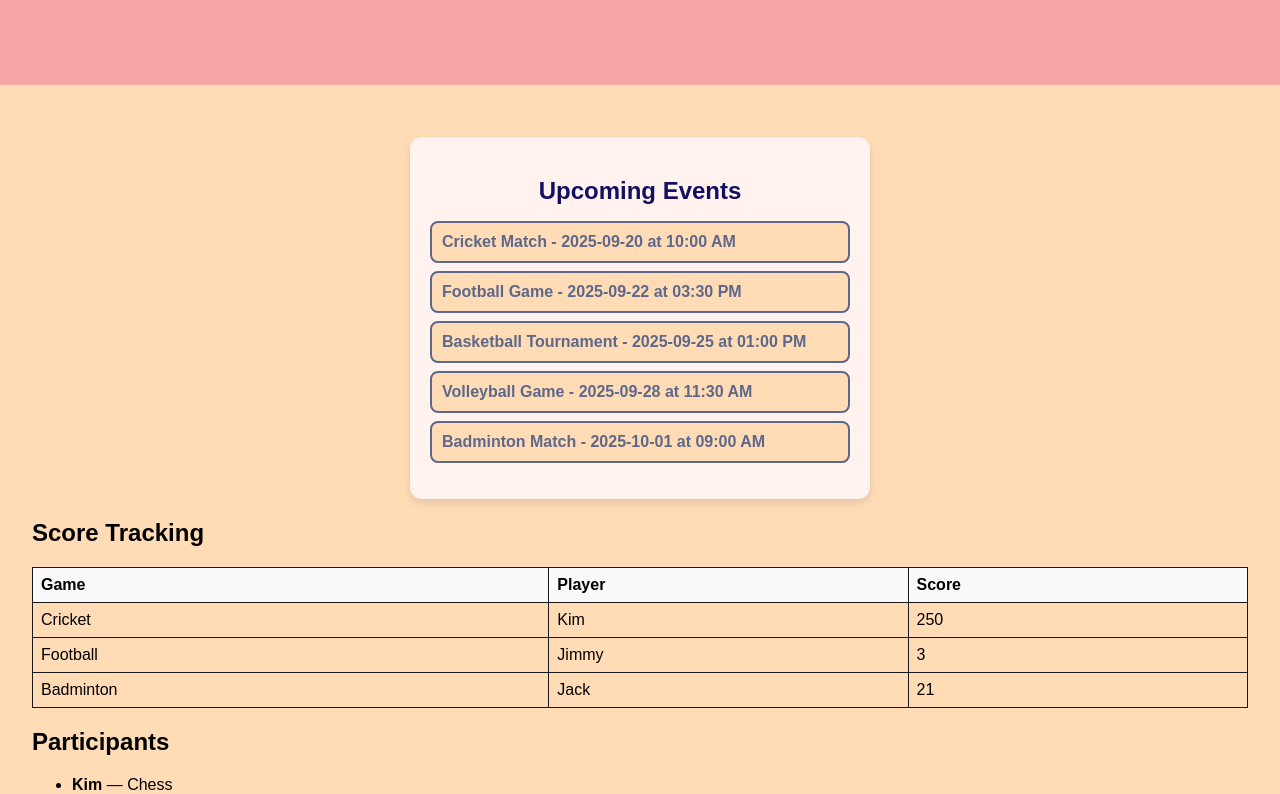
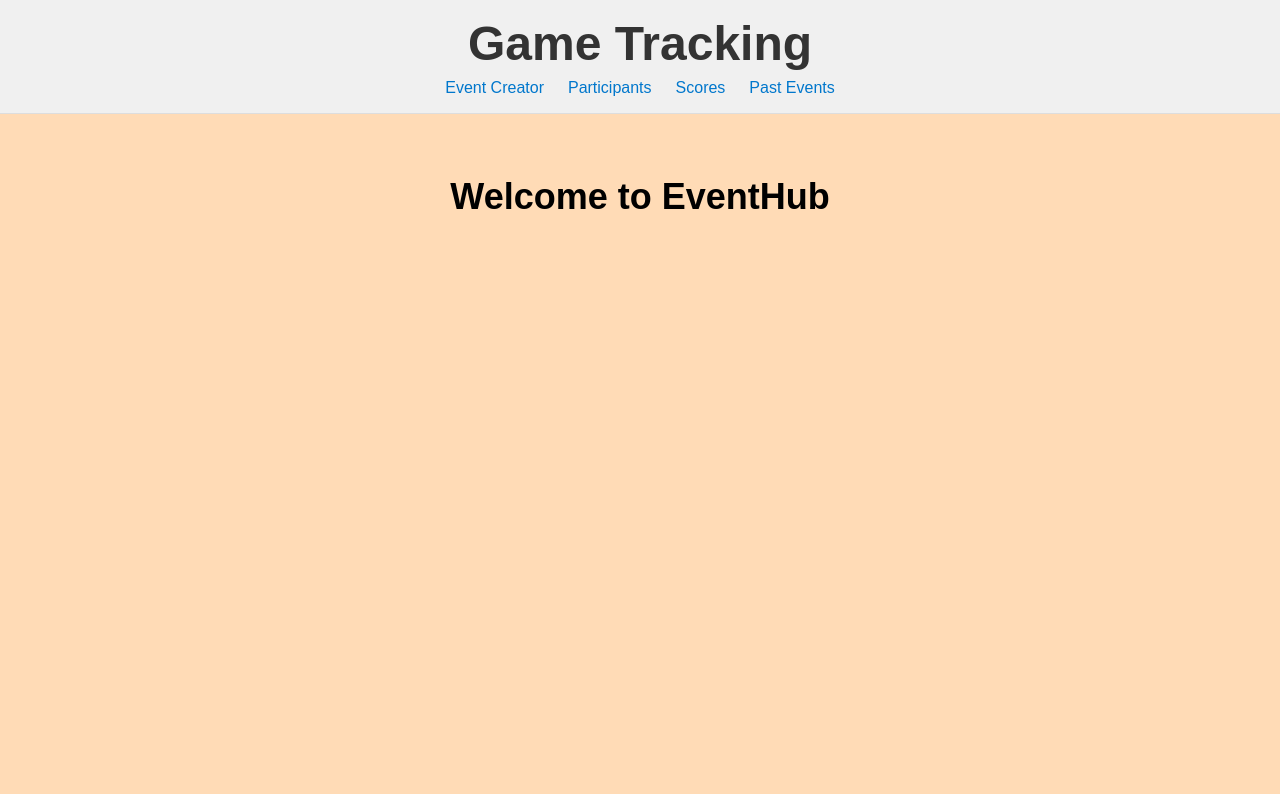
Before and after one commit to DOad22/Track-Event_Full_Stack_Project, a React (Vite) app: page / in a window 1280 px wide. Shown: the top 794 px of the page. Built offline with nearby package versions, Linux system fonts and the light colour scheme.

Commit message:
added the routing in header for navigating to several components of the app

```diff
--- a/src/App.css
+++ b/src/App.css
@@ -14,3 +14,8 @@ body {
   margin: 0;
   padding: 0;
 }
+
+main{
+  text-align: center;
+  font-size: 1.5rem;
+}
--- a/src/App.tsx
+++ b/src/App.tsx
@@ -1,27 +1,28 @@
-import '../src/App.css'
-import EventCreator from './components/event-creator/EventCreator';
+import "../src/App.css";
+import { BrowserRouter as Router, Routes, Route } from "react-router-dom";
+ import EventCreator from "./components/event-creator/EventCreator";
 import ScoreTracking from "./components/score-tracker/score";
 import PastEvents from "./components/event-history/PastEvents";
 import ParticipantList from "./components/participant-manager/ParticipantList";
+import Header from "./Header/header";
+
 function App() {
-
-return (
-    <div className="app">
-      <header className="app-header">
-        <h1>Game tracking </h1>
-      </header>
-      <main>
-        <EventCreator/>
-        <ScoreTracking />
-        <ParticipantList />
-        <PastEvents/>
-      </main>
-      <footer className="app-footer">
-        <p>
-          Created by: Daljeet Kaur, Sukhtab Singh Warya, Prabhjot Singh, Arshnoorpreet Kaur
-        </p>
-      </footer>
-    </div>
+  return (
+    <Router>
+      <div className="app">
+        <Header />
+        <main>
+          <Routes>
+            <Route path="/" element={<h2>Welcome to EventHub</h2>} />
+            <Route path="/create" element={<EventCreator />} />
+            <Route path="/scores" element={<ScoreTracking />} />
+            <Route path="/participants" element={<ParticipantList />} />
+            <Route path="/past" element={<PastEvents />} />
+          </Routes>
+        </main>
+        {/* <Footer /> */}
+      </div>
+    </Router>
   );
 }
 
--- /dev/null
+++ b/src/Header/header.css
@@ -0,0 +1,36 @@
+.header {
+  background-color: #f0f0f0;
+  padding: 1rem;
+  border-bottom: 1px solid #ddd;
+  text-align: center;
+}
+
+.header h1 {
+  margin: 0;
+  font-size: 3.0rem;
+  color: #333;
+
+}
+
+.header nav ul {
+  list-style: none;
+  padding: 0;
+  margin: 0.5rem 0 0 0;
+  display: flex;
+  justify-content: center;
+  gap: 1.5rem;
+}
+
+.header nav ul li {
+  display: inline;
+}
+
+.header nav ul li a {
+  text-decoration: none;
+  color: #0077cc;
+  font-weight: 500;
+}
+
+.header nav ul li a:hover {
+  text-decoration: underline;
+}
--- /dev/null
+++ b/src/Header/header.tsx
@@ -0,0 +1,21 @@
+import React from "react";
+import { Link } from "react-router-dom";
+import "./header.css";
+
+const Header: React.FC = () => {
+  return (
+    <header className="header">
+      <h1>Game Tracking</h1>
+      <nav>
+        <ul>
+          <li><Link to="/create">Event Creator</Link></li>
+          <li><Link to="/participants">Participants</Link></li>
+          <li><Link to="/scores">Scores</Link></li>
+          <li><Link to="/past">Past Events</Link></li>
+        </ul>
+      </nav>
+    </header>
+  );
+};
+
+export default Header;
```
